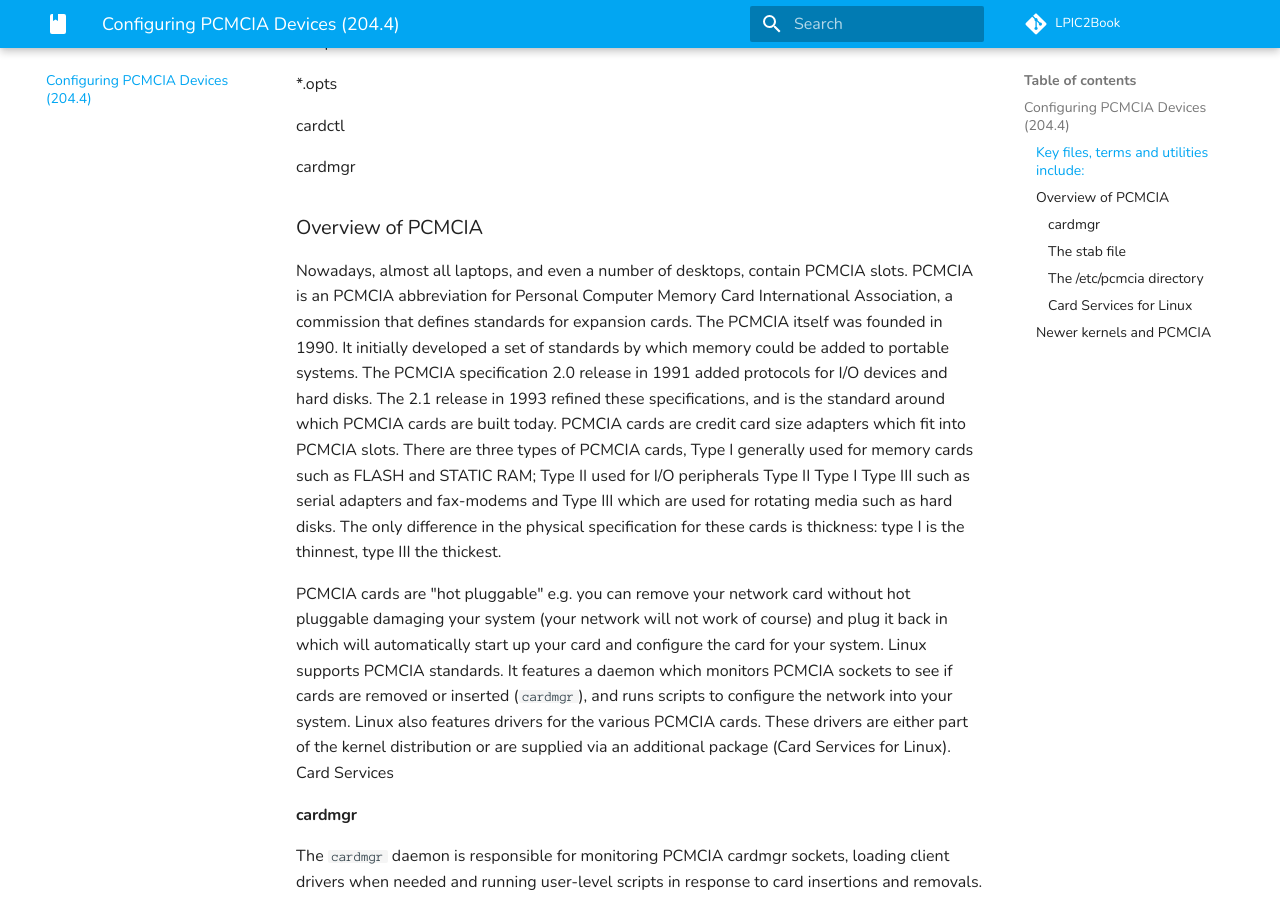
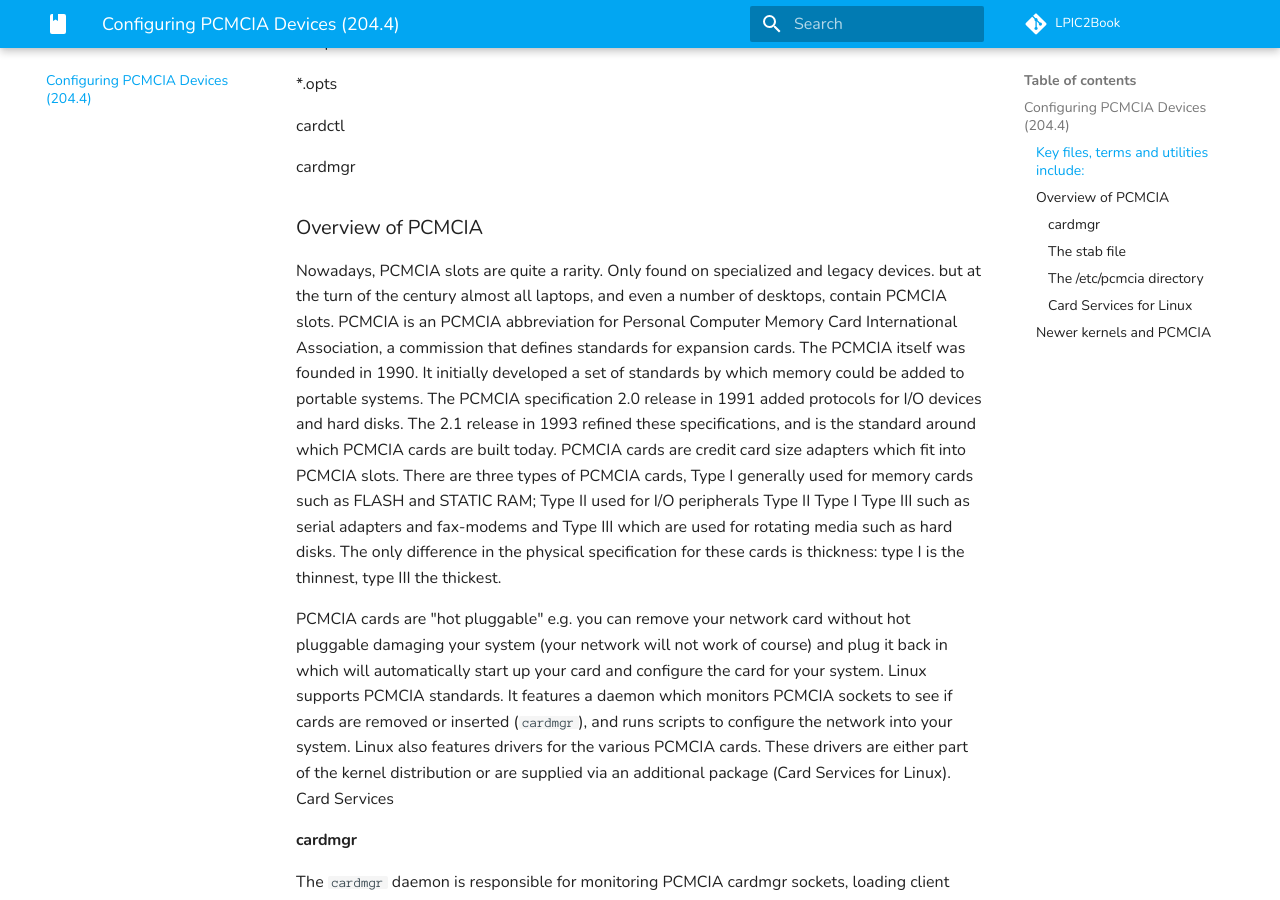
Before and after one commit to lpic2book/src, an MkDocs documentation site: the page built from docs/lpic2.204.4.md, in a window 1280 px wide and 900 px high, scrolled down 403 px. Built offline with MkDocs 1.6.1 and Material for MkDocs 9.7.7, drawn with Linux system fonts in a browser that asks for light colours; comment, search, counter and statistics services are not loaded.

Commit message:
Changed the text (Overview of PCMCIA) to reflect its current status as a technology
I changed the text to reflect the current state of PCMCIA. as it's now treated as a legacy standard.

```diff
--- a/docs/lpic2.204.4.md
+++ b/docs/lpic2.204.4.md
@@ -16,7 +16,8 @@ cardmgr
 
 ###   Overview of PCMCIA
 
-Nowadays, almost all laptops, and even a number of desktops, contain
+Nowadays, PCMCIA slots are quite a rarity. Only found on specialized and legacy devices.
+but at the turn of the century almost all laptops, and even a number of desktops, contain
 PCMCIA slots. PCMCIA is an PCMCIA abbreviation for
 Personal Computer Memory Card International Association, a commission
 that defines standards for expansion cards. The PCMCIA itself was
```
